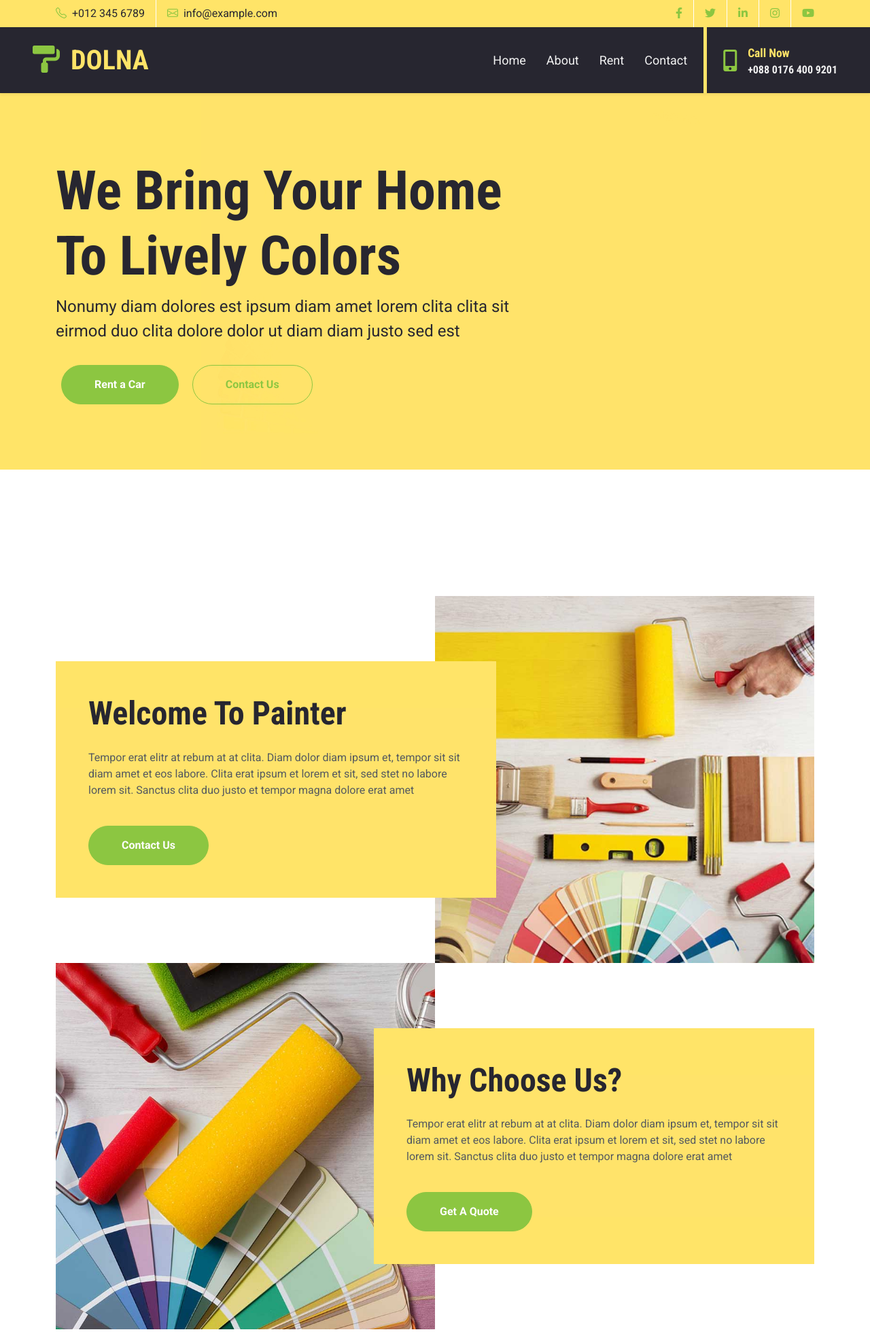
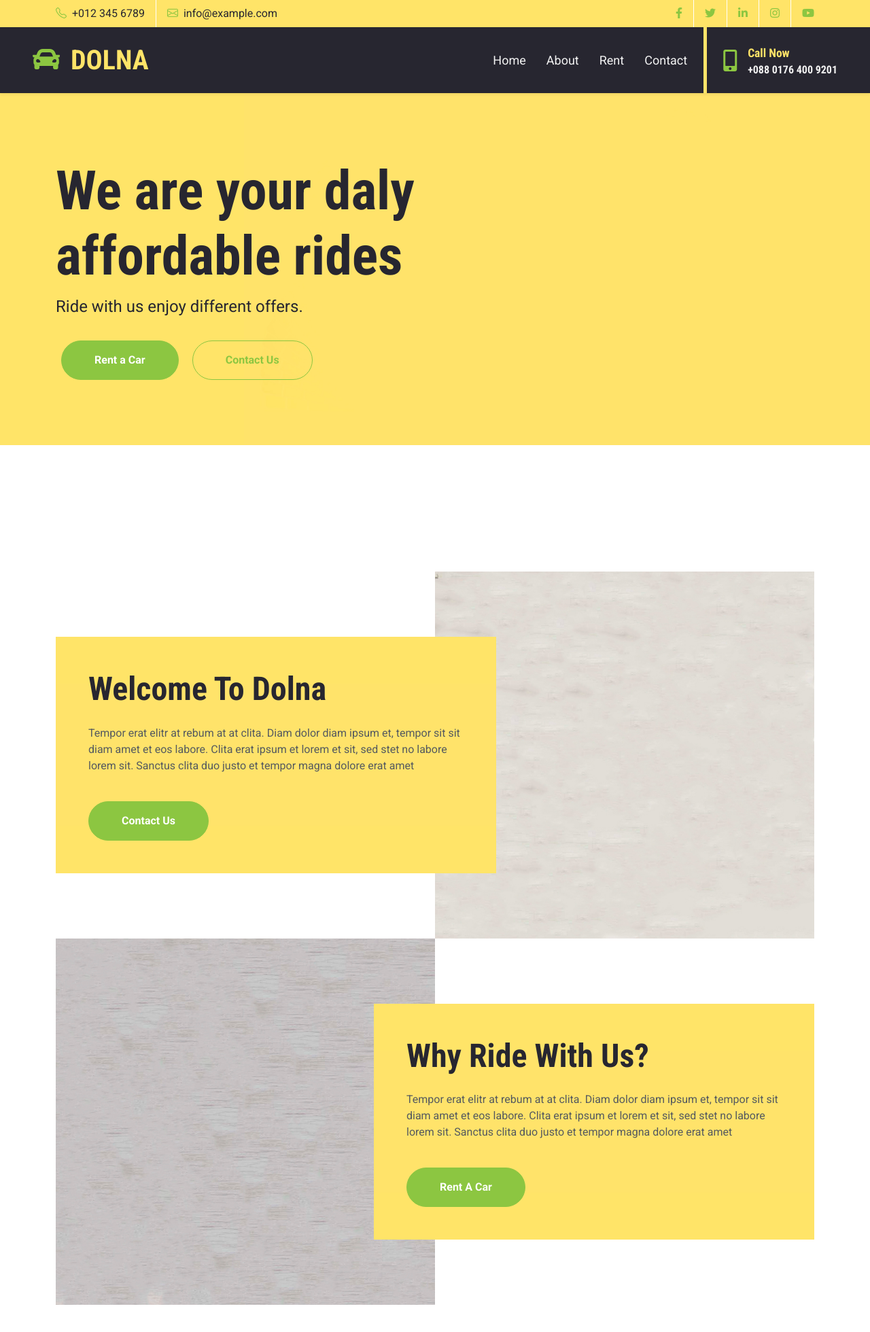
Before and after one commit to ahxagent007/dolna-web, a Django app: template Dolna_Web/templates/home/index.html in a window 1280 px wide. Shown: the top 1960 px of the page at 68% size. Run offline with Django 4.2, Linux system fonts and the light colour scheme; the template is opened without the code that fills it, so the values that code supplies are empty; some libraries are stand-ins or nearby versions.

Commit message:
Home page dummy data desing

```diff
--- a/Dolna_Web/templates/base.html
+++ b/Dolna_Web/templates/base.html
@@ -8,7 +8,7 @@
     <meta content="Dolna" name="keywords">
     <meta content="Dolna Rent a Car" name="description">
     <!-- Favicon -->
-    <link href="{% static 'img/user.jpg' %}" rel="icon">
+    <link href="{% static 'img/logo_small.jpg' %}" rel="icon">
 
     <!-- Google Web Fonts -->
     <link rel="preconnect" href="https://fonts.gstatic.com">
@@ -67,7 +67,7 @@
 <!-- Navbar Start -->
     <nav class="navbar navbar-expand-lg bg-dark navbar-dark shadow-sm px-5 py-3 py-lg-0">
         <a href="{% url 'Home:Home' %}" class="navbar-brand p-0">
-            <h1 class="m-0 text-uppercase text-primary"><i class="fa fa-paint-roller text-secondary me-3"></i>Dolna</h1>
+            <h1 class="m-0 text-uppercase text-primary"><i class="fa fa-car text-secondary me-3"></i>Dolna</h1>
         </a>
         <button class="navbar-toggler" type="button" data-bs-toggle="collapse" data-bs-target="#navbarCollapse">
             <span class="navbar-toggler-icon"></span>
--- a/Dolna_Web/templates/home/index.html
+++ b/Dolna_Web/templates/home/index.html
@@ -11,8 +11,8 @@
         <div class="container py-5">
             <div class="row justify-content-start">
                 <div class="col-lg-8 text-center text-lg-start">
-                    <h1 class="display-1 text-dark">We Bring Your Home To Lively Colors</h1>
-                    <p class="fs-4 text-dark mb-4">Nonumy diam dolores est ipsum diam amet lorem clita clita sit eirmod duo clita dolore dolor ut diam diam justo sed est</p>
+                    <h1 class="display-1 text-dark">We are your daly affordable rides</h1>
+                    <p class="fs-4 text-dark mb-4">Ride with us enjoy different offers.</p>
                     <div class="pt-2">
                         <a href="{% url 'Rent:StartRent' %}" class="btn btn-secondary rounded-pill py-md-3 px-md-5 mx-2">Rent a Car</a>
                         <a href="{% url 'Home:Contact' %}" class="btn btn-outline-secondary rounded-pill py-md-3 px-md-5 mx-2">Contact Us</a>
@@ -30,7 +30,7 @@
             <div class="row gx-0 mb-3 mb-lg-0">
                 <div class="col-lg-6 my-lg-5 py-lg-5">
                     <div class="about-start bg-primary p-5">
-                        <h1 class="display-5 mb-4">Welcome To Painter</h1>
+                        <h1 class="display-5 mb-4">Welcome To Dolna</h1>
                         <p>Tempor erat elitr at rebum at at clita. Diam dolor diam ipsum et, tempor sit sit diam amet et eos labore. Clita erat ipsum et lorem et sit, sed stet no labore lorem sit. Sanctus clita duo justo et tempor magna dolore erat amet </p>
                         <a href="" class="btn btn-secondary rounded-pill py-md-3 px-md-5 mt-4">Contact Us</a>
                     </div>
@@ -49,9 +49,9 @@
                 </div>
                 <div class="col-lg-6 my-lg-5 py-lg-5">
                     <div class="about-end bg-primary p-5">
-                        <h1 class="display-5 mb-4">Why Choose Us?</h1>
+                        <h1 class="display-5 mb-4">Why Ride With Us?</h1>
                         <p>Tempor erat elitr at rebum at at clita. Diam dolor diam ipsum et, tempor sit sit diam amet et eos labore. Clita erat ipsum et lorem et sit, sed stet no labore lorem sit. Sanctus clita duo justo et tempor magna dolore erat amet </p>
-                        <a href="" class="btn btn-secondary rounded-pill py-md-3 px-md-5 mt-4">Get A Quote</a>
+                        <a href="" class="btn btn-secondary rounded-pill py-md-3 px-md-5 mt-4">Rent A Car</a>
                     </div>
                 </div>
             </div>
@@ -64,62 +64,62 @@
     <div class="container-fluid py-5">
         <div class="container py-5">
             <div class="text-center mx-auto mb-5" style="max-width: 500px;">
-                <h1 class="display-5">Professional Painting Services</h1>
+                <h1 class="display-5">Professional Renting Services</h1>
                 <hr class="w-25 mx-auto text-primary" style="opacity: 1;">
             </div>
             <div class="row gy-4 gx-3">
                 <div class="col-lg-4 col-md-6 pt-5">
                     <div class="service-item d-flex flex-column align-items-center justify-content-center text-center p-5 pt-0">
                         <div class="service-icon p-3">
-                            <div><i class="fa fa-2x fa-paint-brush"></i></div>
+                            <div><i class="fa fa-2x fa-car"></i></div>
                         </div>
-                        <h3 class="mt-5">Regular Painting</h3>
-                        <a class="btn shadow-none text-secondary" href="">View Detail<i class="bi bi-arrow-right ms-1"></i></a>
+                        <h3 class="mt-5">Sedan</h3>
+                        <a class="btn shadow-none text-secondary" href="#">Rent Now<i class="bi bi-arrow-right ms-1"></i></a>
                     </div>
                 </div>
                 <div class="col-lg-4 col-md-6 pt-5">
                     <div class="service-item d-flex flex-column align-items-center justify-content-center text-center p-5 pt-0">
                         <div class="service-icon p-3">
-                            <div><i class="fa fa-2x fa-paint-roller"></i></div>
+                            <div><i class="fa fa-2x fa-car"></i></div>
                         </div>
-                        <h3 class="mt-5">Wall Painting</h3>
-                        <a class="btn shadow-none text-secondary" href="">View Detail<i class="bi bi-arrow-right ms-1"></i></a>
+                        <h3 class="mt-5">Premium Sedan</h3>
+                        <a class="btn shadow-none text-secondary" href="#">Rent Now<i class="bi bi-arrow-right ms-1"></i></a>
                     </div>
                 </div>
                 <div class="col-lg-4 col-md-6 pt-5">
                     <div class="service-item d-flex flex-column align-items-center justify-content-center text-center p-5 pt-0">
                         <div class="service-icon p-3">
-                            <div><i class="fa fa-2x fa-brush"></i></div>
+                            <div><i class="fa fa-2x fa-car"></i></div>
                         </div>
-                        <h3 class="mt-5">Floor Coating</h3>
-                        <a class="btn shadow-none text-secondary" href="">View Detail<i class="bi bi-arrow-right ms-1"></i></a>
+                        <h3 class="mt-5">Mini Microbus</h3>
+                        <a class="btn shadow-none text-secondary" href="">Rent Now<i class="bi bi-arrow-right ms-1"></i></a>
                     </div>
                 </div>
                 <div class="col-lg-4 col-md-6 pt-5">
                     <div class="service-item d-flex flex-column align-items-center justify-content-center text-center p-5 pt-0">
                         <div class="service-icon p-3">
-                            <div><i class="fa fa-2x fa-eraser"></i></div>
+                            <div><i class="fa fa-2x fa-car"></i></div>
                         </div>
-                        <h3 class="mt-5">Graffiti Removal</h3>
-                        <a class="btn shadow-none text-secondary" href="">View Detail<i class="bi bi-arrow-right ms-1"></i></a>
+                        <h3 class="mt-5">Microbus</h3>
+                        <a class="btn shadow-none text-secondary" href="">Rent Now<i class="bi bi-arrow-right ms-1"></i></a>
                     </div>
                 </div>
                 <div class="col-lg-4 col-md-6 pt-5">
                     <div class="service-item d-flex flex-column align-items-center justify-content-center text-center p-5 pt-0">
                         <div class="service-icon p-3">
-                            <div><i class="fa fa-2x fa-spray-can"></i></div>
+                            <div><i class="fa fa-2x fa-car"></i></div>
                         </div>
-                        <h3 class="mt-5">Mildew Removal</h3>
-                        <a class="btn shadow-none text-secondary" href="">View Detail<i class="bi bi-arrow-right ms-1"></i></a>
+                        <h3 class="mt-5">Mini Bus</h3>
+                        <a class="btn shadow-none text-secondary" href="">Rent Now<i class="bi bi-arrow-right ms-1"></i></a>
                     </div>
                 </div>
                 <div class="col-lg-4 col-md-6 pt-5">
                     <div class="service-item d-flex flex-column align-items-center justify-content-center text-center p-5 pt-0">
                         <div class="service-icon p-3">
-                            <div><i class="fa fa-2x fa-city"></i></div>
+                            <div><i class="fa fa-2x fa-motorcycle"></i></div>
                         </div>
-                        <h3 class="mt-5">Window Washing</h3>
-                        <a class="btn shadow-none text-secondary" href="">View Detail<i class="bi bi-arrow-right ms-1"></i></a>
+                        <h3 class="mt-5">Bike</h3>
+                        <a class="btn shadow-none text-secondary" href="">Rent Now<i class="bi bi-arrow-right ms-1"></i></a>
                     </div>
                 </div>
             </div>
@@ -160,7 +160,7 @@
 
 
     <!-- Team Start -->
-    <div class="container-fluid py-5">
+    <!--<div class="container-fluid py-5">
         <div class="container py-5">
             <div class="text-center mx-auto mb-5" style="max-width: 500px;">
                 <h1 class="display-5">Dedicated Team Members</h1>
@@ -217,12 +217,12 @@
                 </div>
             </div>
         </div>
-    </div>
+    </div>-->
     <!-- Team End -->
 
 
     <!-- Testimonial Start -->
-    <div class="container-fluid bg-primary bg-testimonial py-5" style="margin: 90px 0;">
+    <!--<div class="container-fluid bg-primary bg-testimonial py-5" style="margin: 90px 0;">
         <div class="container py-5">
             <div class="row g-0 justify-content-end">
                 <div class="col-lg-6">
@@ -252,7 +252,7 @@
                 </div>
             </div>
         </div>
-    </div>
+    </div>-->
     <!-- Testimonial End -->
 
 
@@ -260,7 +260,7 @@
     <div class="container-fluid py-5">
         <div class="container py-5">
             <div class="text-center mx-auto mb-5" style="max-width: 500px;">
-                <h1 class="display-5">Latest Articles From Painting Blog</h1>
+                <h1 class="display-5">Latest News</h1>
                 <hr class="w-25 mx-auto text-primary" style="opacity: 1;">
             </div>
             <div class="row g-3">
@@ -344,9 +344,9 @@
         <div class="container py-5">
             <div class="row g-0 justify-content-start">
                 <div class="col-lg-6">
-                    <h1 class="display-5 mb-4">Do You Have Any Project?</h1>
+                    <h1 class="display-5 mb-4">Do You Have Plan to Join Dolna?</h1>
                     <p class="fs-4 fw-normal">Dolores sed duo clita tempor justo dolor et stet lorem kasd labore dolore lorem ipsum. At lorem lorem magna ut et, nonumy et labore et tempor diam tempor erat dolor rebum sit ipsum.</p>
-                    <a href="" class="btn btn-secondary rounded-pill py-md-3 px-md-5 mt-4">Contact Us</a>
+                    <a href="#" class="btn btn-secondary rounded-pill py-md-3 px-md-5 mt-4">Join Us</a>
                 </div>
             </div>
         </div>
```
Also changed, not shown: Dolna_Web/static/img/about-1.jpg, Dolna_Web/static/img/about-2.jpg, Dolna_Web/static/img/blog-1.jpg, Dolna_Web/static/img/blog-2.jpg, Dolna_Web/static/img/blog-3.jpg, Dolna_Web/static/img/logo_small.jpg (added), Dolna_Web/static/img/team-1.jpg, Dolna_Web/static/img/team-2.jpg, Dolna_Web/static/img/team-3.jpg.
